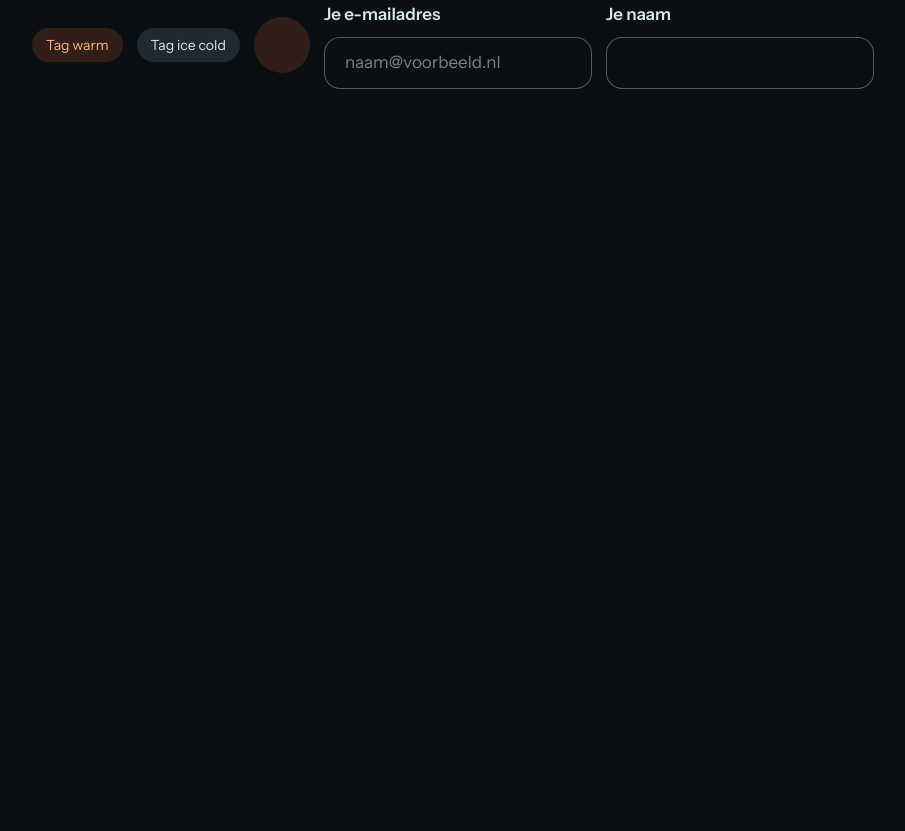
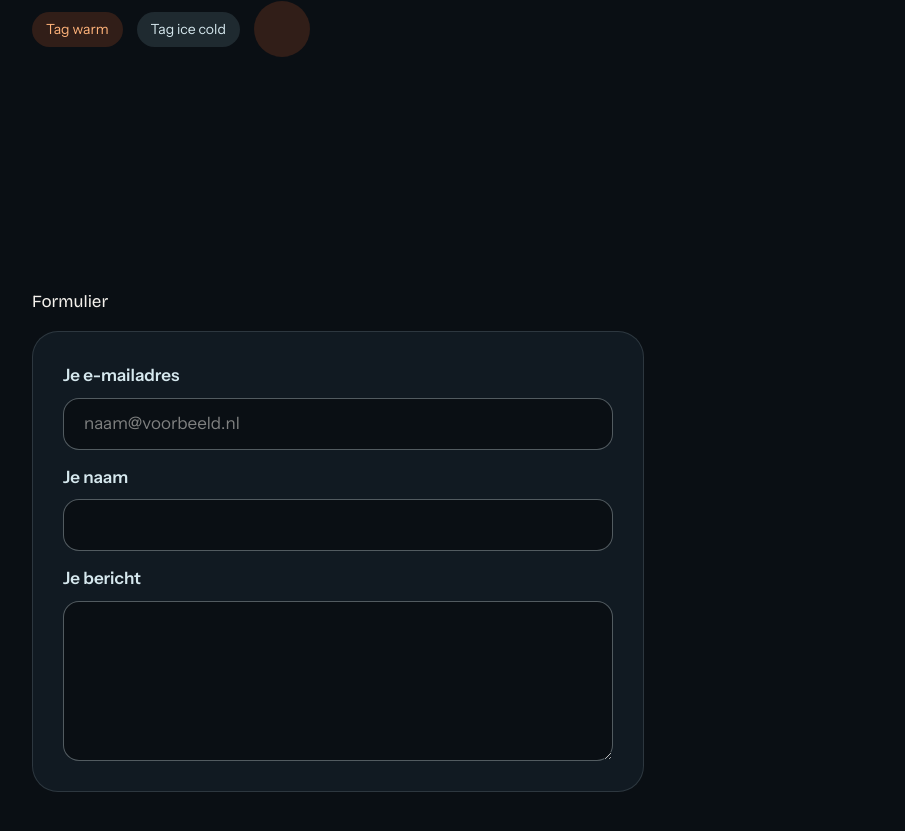
Before and after one commit to PyroDanny/vuurvanbinnen, a Next.js app: page /dev/ui in a window 1280 px wide. Shown: the part 961-1792 px from the top of the page, without its empty margins (32-937 px from the left). Before the commit the page ends 1165 px from the top, so only its background shows below. Built offline with nearby package versions, Linux system fonts and the light colour scheme.

Commit message:
feat: add Textarea component and integrate it into Dev UI page with styling

```diff
--- a/src/app/dev/ui/page.tsx
+++ b/src/app/dev/ui/page.tsx
@@ -1,6 +1,7 @@
 import { Badge } from "@/components/ui/Badge";
 import { Card, CardBody } from "@/components/ui/Card";
 import { Input } from "@/components/ui/Input";
+import { Textarea } from "@/components/ui/Textarea";
 import { Tag } from "@/components/ui/Tag";
 import type { Metadata } from "next";
 
@@ -54,13 +55,21 @@ export default function UiPage() {
             <Tag tone="warm">Tag warm</Tag>
             <Tag>Tag ice cold</Tag>
             <Badge tone="warm"></Badge>
+          </div>
+        </div>
+      </section>
+      <section className="section">
+        <div className="container-page stack">
+          <h2>Formulier</h2>
+          <Card className="max-w-xl">
             <Input
               label="Je e-mailadres"
               type="email"
               placeholder="naam@voorbeeld.nl"
             />
             <Input label="Je naam" />
-          </div>
+            <Textarea label="Je bericht" />
+          </Card>
         </div>
       </section>
     </main>
--- a/src/app/globals.css
+++ b/src/app/globals.css
@@ -942,6 +942,12 @@
     box-shadow: 0 0 0 4px var(--flame-soft);
     outline: none;
   }
+  textarea.input {
+    padding: 16px 20px;
+    min-height: 160px;
+    resize: vertical;
+    line-height: 1.6;
+  }
 
   /* Placeholders voor foto's (alleen nog in wireframes; echte beelden: zie 7b) */
   .ph-cold {
--- /dev/null
+++ b/src/components/ui/Textarea.tsx
@@ -0,0 +1,17 @@
+import { useId } from "react";
+import { cn } from "@/lib/utils";
+
+type TextareaProps = React.ComponentProps<"textarea"> & { label: string };
+
+export function Textarea({ label, className, ...props }: TextareaProps) {
+  const id = useId();
+
+  return (
+    <div className="flex flex-col">
+      <label htmlFor={id} className="mb-2 font-semibold">
+        {label}
+      </label>
+      <textarea id={id} className={cn("input", className)} {...props} />
+    </div>
+  );
+}
```
